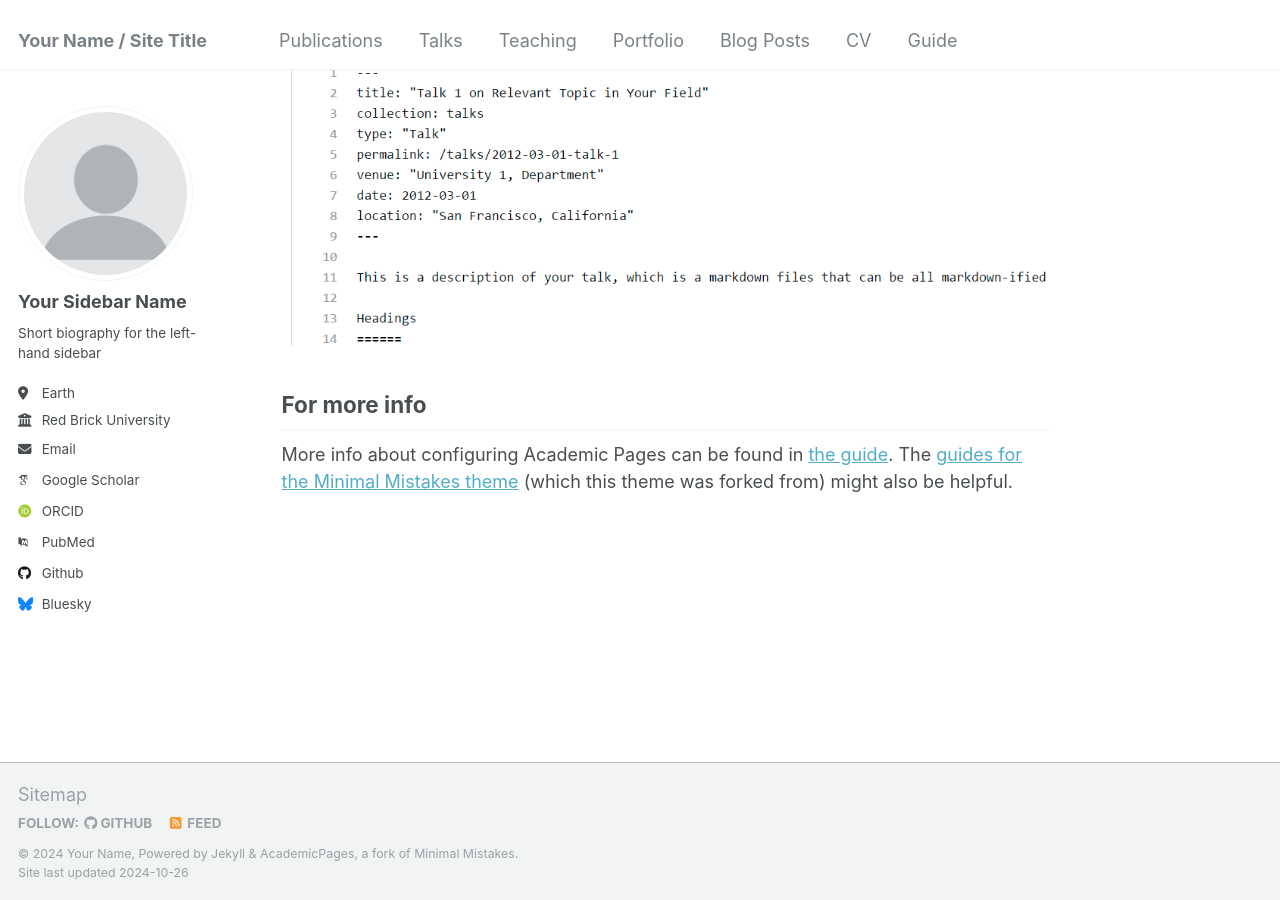
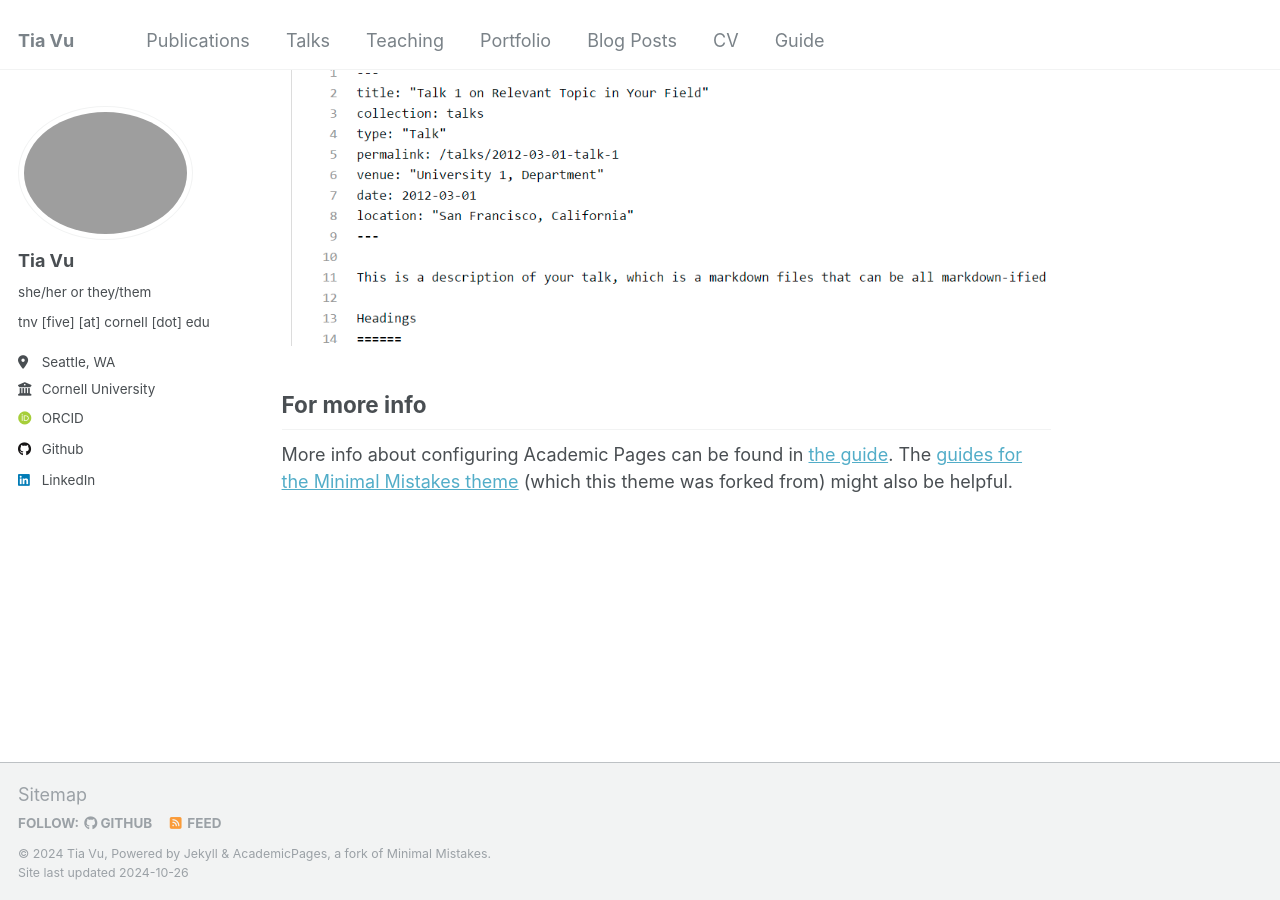
Before and after one commit to Tia-Vu/Tia-Vu.github.io, a Jekyll site: the page built from _pages/about.md, in a window 1280 px wide and 900 px high, scrolled down 2643 px. Built offline with Jekyll 4.4.1, drawn with Linux system fonts in a browser that asks for light colours; some web fonts are replaced.

Commit message:
initial site changes

```diff
--- a/_config.yml
+++ b/_config.yml
@@ -8,47 +8,47 @@
 
 # Basic Site Settings
 locale                   : "en-US"
-title                    : "Your Name / Site Title"
+title                    : "Tia Vu"
 title_separator          : "-"
-name                     : &name "Your Name"
+name                     : &name "Tia Vu"
 description              : &description "personal description"
-url                      : https://academicpages.github.io # the base hostname & protocol for your site e.g. "https://mmistakes.github.io"
+url                      : https://tia-vu.github.io # the base hostname & protocol for your site e.g. "https://mmistakes.github.io"
 baseurl                  : "" # the subpath of your site, e.g. "/blog"
-repository               : "academicpages/academicpages.github.io"
+repository               : "Tia-Vu/Tia-Vu.github.io"
 
 # Site Author - The following control what appear as part of the author content on the side bar.
 #               If a field is blank the icon and link will not appear, otherwise it will be shown.
 #               Additional customization can be done by editing /_includes/author-profile.html
 author:
   # Biographic information
-  avatar           : "profile.png"
-  name             : "Your Sidebar Name"
-  pronouns         : # example: "she/her"
-  bio              : "Short biography for the left-hand sidebar"
-  location         : "Earth"
-  employer         : "Red Brick University"
+  avatar           : "profile.JPG"
+  name             : "Tia Vu"
+  pronouns         : "she/her or they/them"
+  bio              : "tnv [five] [at] cornell [dot] edu"
+  location         : "Seattle, WA"
+  employer         : "Cornell University"
   uri              : # URL
-  email            : "none@example.org"
+  email            : # Email
 
   # Academic websites
   arxiv            : # URL - Update with the correct link to your profile
-  googlescholar    : "https://scholar.google.com/citations?user=PS_CX0AAAAAJ"
+  googlescholar    : # URL - Update with the correct link to your profile
   impactstory      : # URL
-  orcid            : "http://orcid.org/yourorcidurl"
+  orcid            : "https://orcid.org/0009-0006-2976-2609"
   semantic         : # URL
-  pubmed           : "https://www.ncbi.nlm.nih.gov/pubmed/?term=john+snow"
+  pubmed           : # URL
   researchgate     : # URL
 
   # Repositories and software development
   bitbucket        : # Username - Update with your username on the site
   codepen          : # Username
   dribbble         : # Username
-  github           : "academicpages"
+  github           : "Tia-Vu"
   kaggle           : # Username
   stackoverflow    : # User number or user number and name (i.e., use "1" or "1/jeff-atwood")
 
   # Social media
-  bluesky          : "bsky.app" # Replace this with you Bluesky username
+  bluesky          : # Username.app
   facebook         : # Username
   flickr           : # Username
   foursquare       : # Username
@@ -57,7 +57,7 @@ author:
   keybase          : # Username
   instagram        : # Username
   lastfm           : # Username
-  linkedin         : # Username
+  linkedin         : tia-vu
   mastodon         : # URL
   medium           : # URL
   pinterest        : # Username
```
Also changed, not shown: images/IMG_2931.jpg (added), images/IMG_8399.jpg (added), 2 other files.
